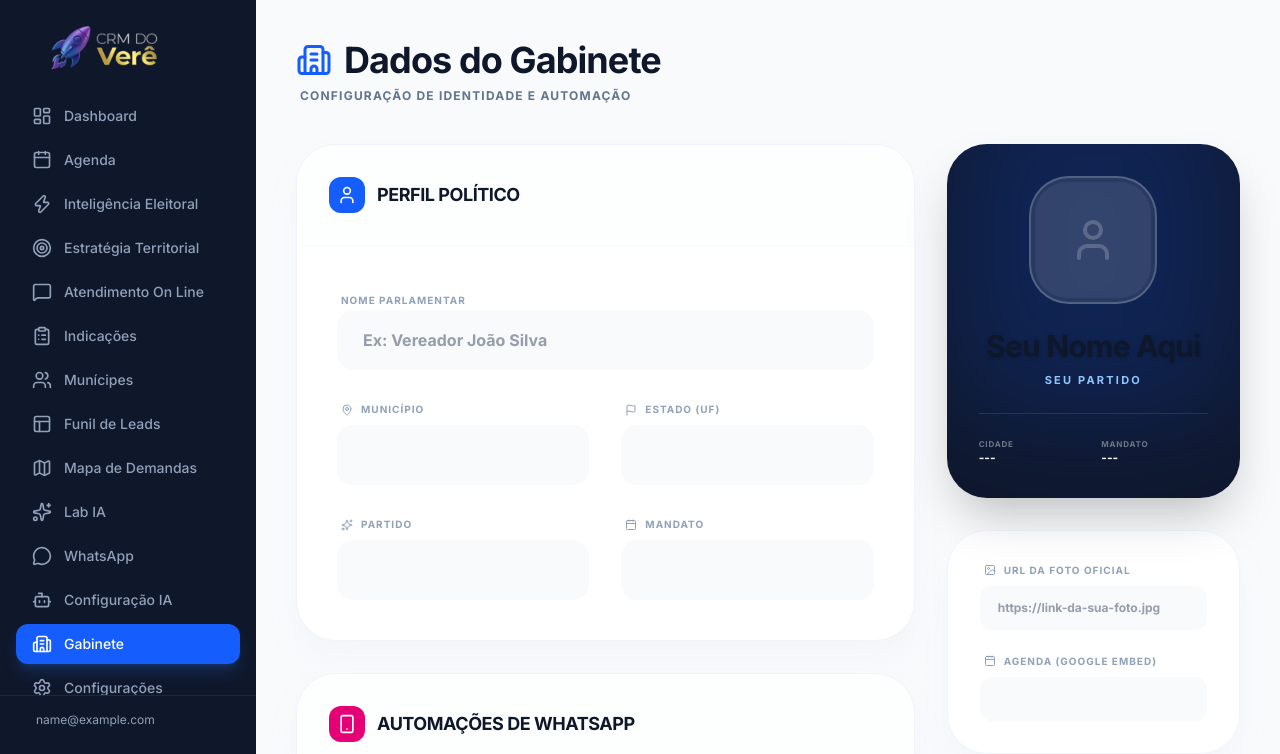
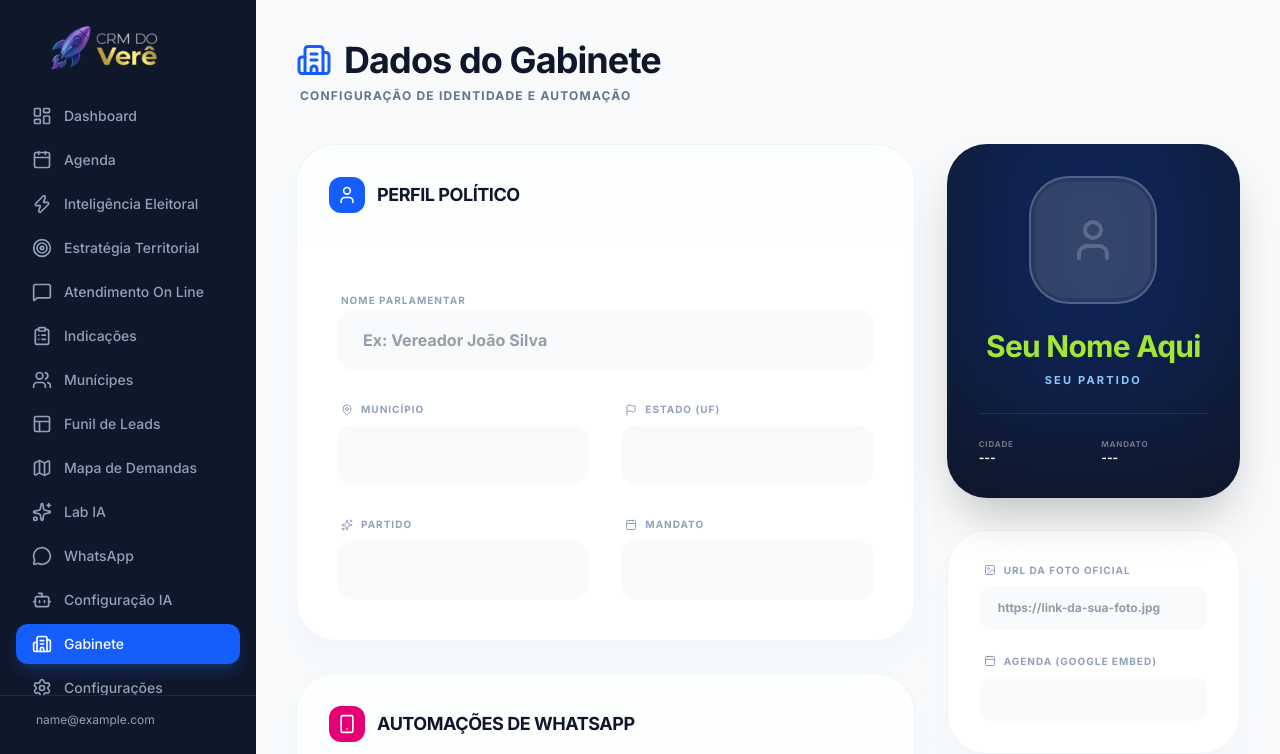
Before and after one commit to gatepfr/crmvere, a React (Vite) app in the folder frontend/: page /dashboard/cabinet in a window 1280 px wide. Shown: the top 754 px of the page. Built offline with nearby package versions, Linux system fonts and the light colour scheme; no server answers; sample sign-in values are in the browser's storage.

Commit message:
fix: force lime green color on vereador name using inline styles for guaranteed visibility

```diff
--- a/frontend/src/pages/Dashboard/CabinetConfig.tsx
+++ b/frontend/src/pages/Dashboard/CabinetConfig.tsx
@@ -261,7 +261,9 @@ export default function CabinetConfig() {
                 )}
               </div>
 
-              <h4 className="text-3xl font-black tracking-tighter text-yellow-400 drop-shadow-sm">{config.name || 'Seu Nome Aqui'}</h4>
+              <h4 className="text-3xl font-black tracking-tighter drop-shadow-md" style={{ color: '#a3e635' }}>
+                {config.name || 'Seu Nome Aqui'}
+              </h4>
               <p className="text-blue-300 text-[11px] font-black uppercase tracking-[0.2em] mt-2">{config.partido || 'Seu Partido'}</p>
 
               <div className="w-full h-px bg-white/10 my-6"></div>
```
